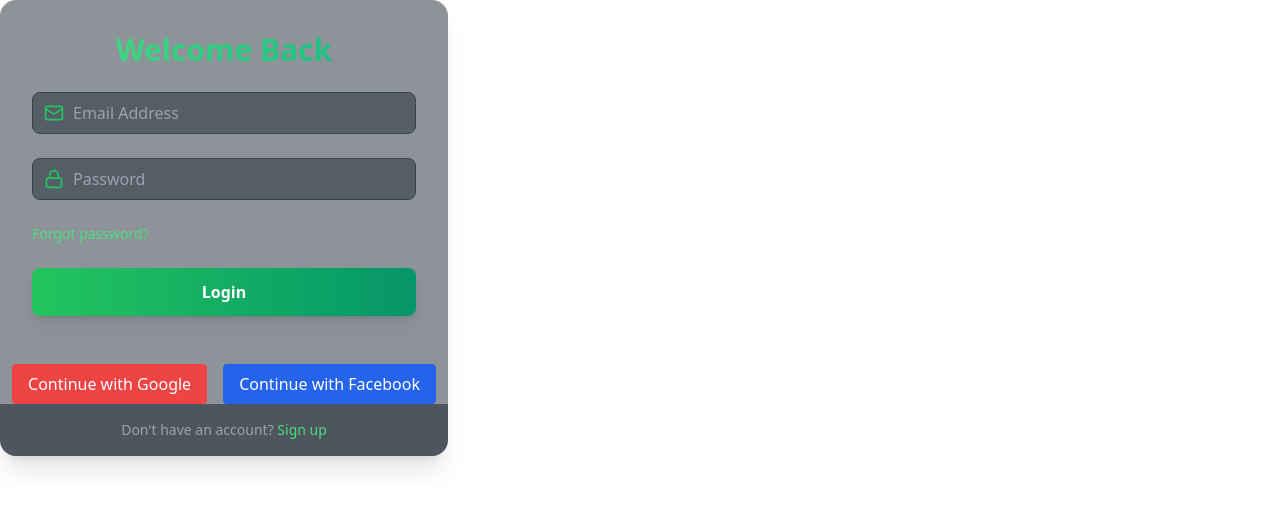
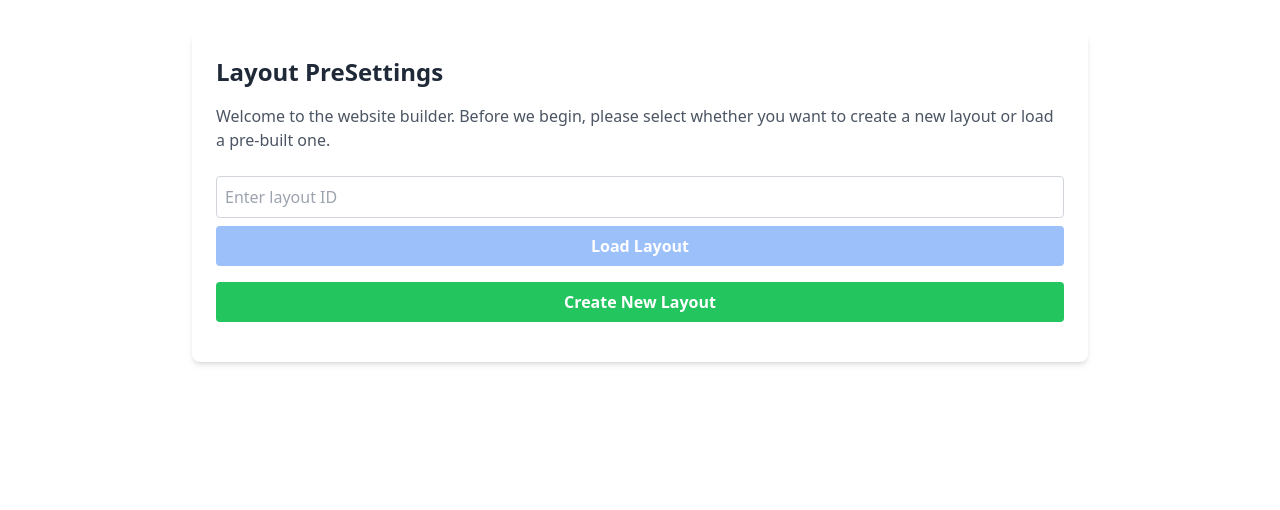
Before and after one commit to BaneleHlela/the-mall, a React (Vite) app in the folder client/: page / in a window 1280 px wide. Before the commit this address led to /login. Shown: the top 510 px of the page. Built offline with nearby package versions, Linux system fonts and the light colour scheme; no server answers.

Commit message:
eyi bruh

```diff
--- a/client/src/App.tsx
+++ b/client/src/App.tsx
@@ -16,15 +16,15 @@ const App: React.FC = () => {
   return (
     <Router>
       <Routes>
-        {/* <Route path="/*" element={<LayoutsSection />} /> */}
-        <Route
+        <Route path="/*" element={<LayoutsSection />} />
+        {/* <Route
 			path='/*'
 			element={
 				<ProtectedRoute>
 					<LayoutsSection />
 				</ProtectedRoute>
 			}
-				/>
+		/> */}
         <Route path="/scribbler" element={<ScribblerComponent />} />
         <Route
 			path='/signup'
```
Lines whose indentation alone changed are shown as unchanged.
